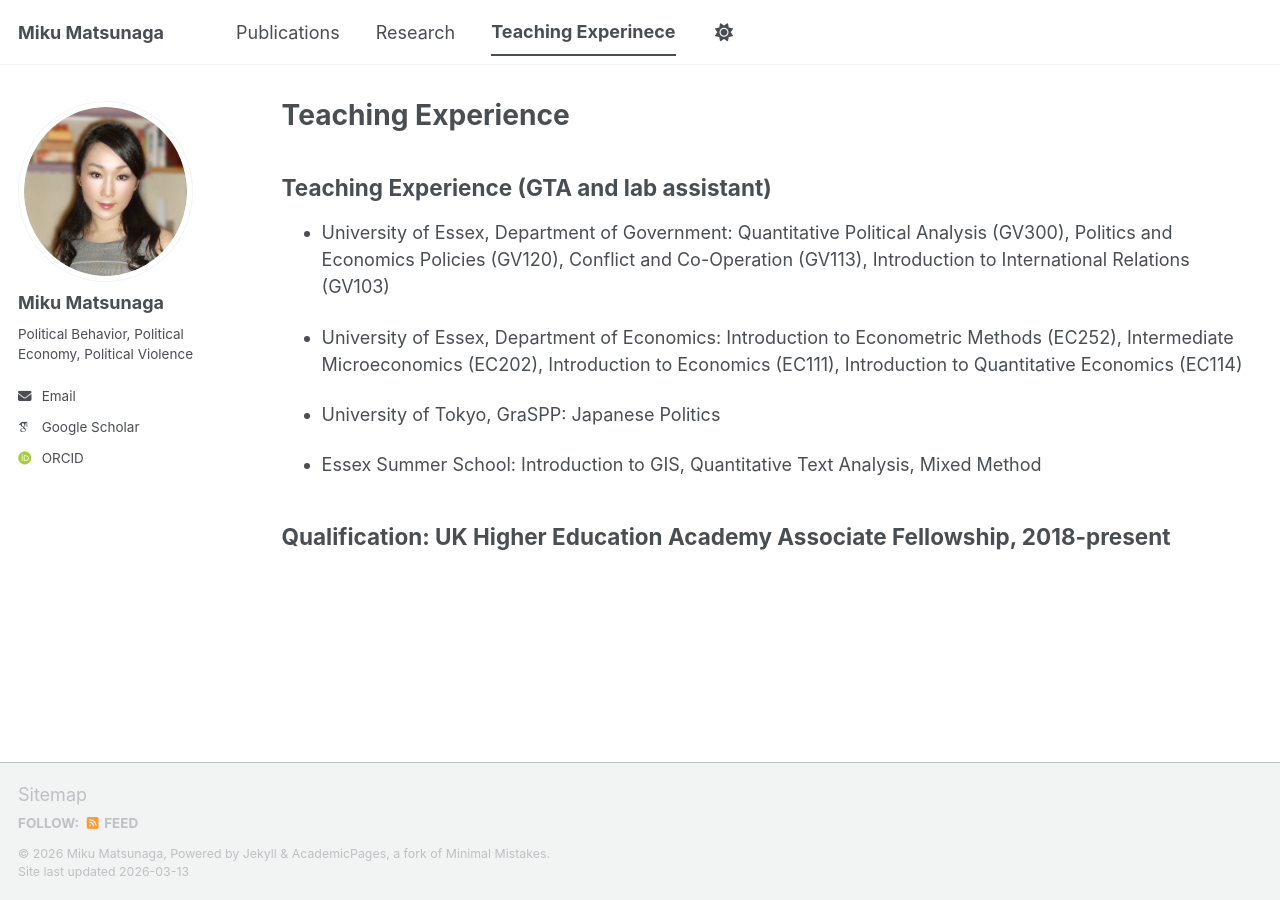
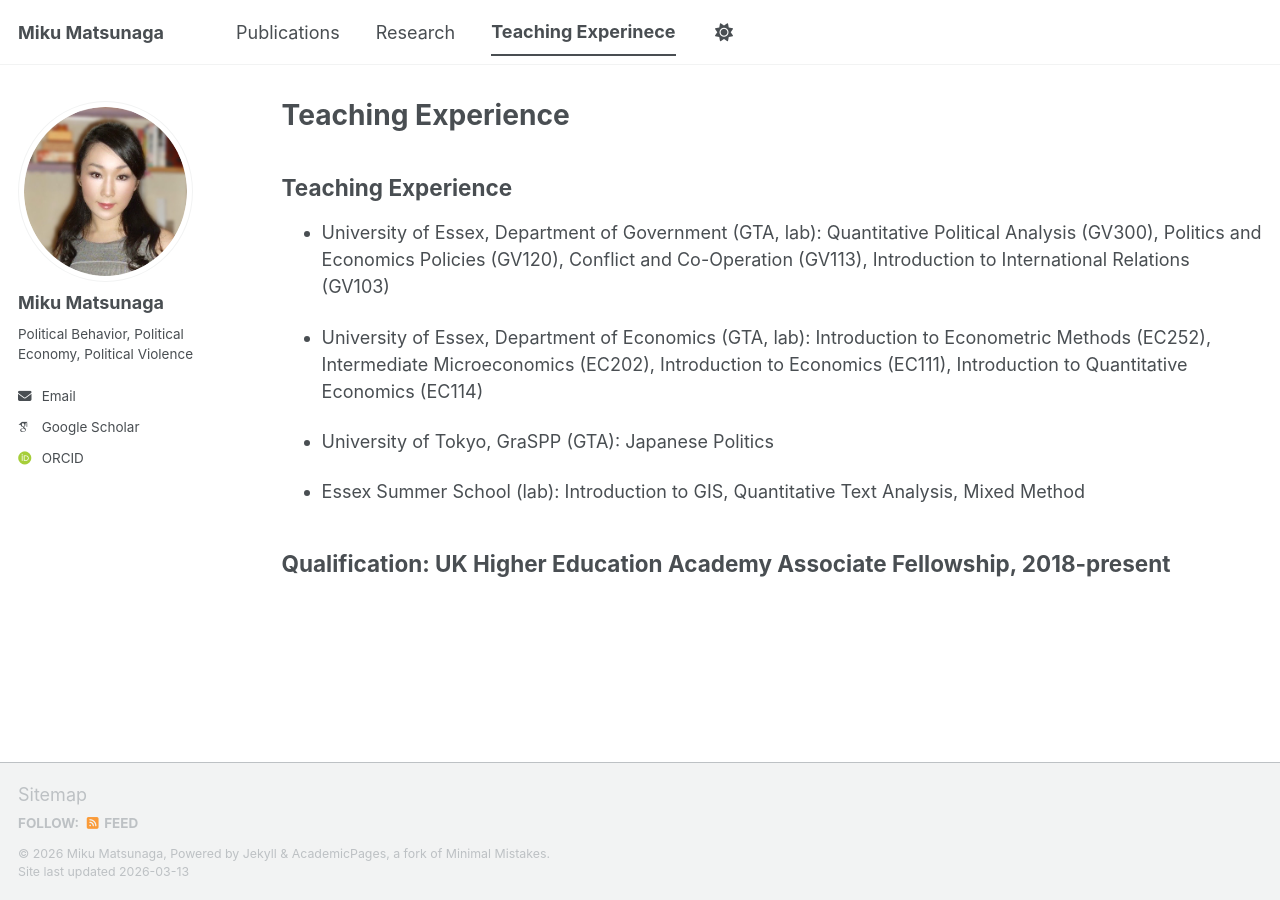
Before and after one commit to mikumatsunaga/mikumatsunaga.github.io, a Jekyll site: the page built from _pages/teachingexperience.md, in a window 1280 px wide. Built offline with Jekyll 4.4.1, drawn with Linux system fonts in a browser that asks for light colours; some web fonts are replaced; a script bundle is joined from its source files by our own code; library files that are not in the unit come from our copies.

Commit message:
Update teachingexperience.md

```diff
--- a/_pages/teachingexperience.md
+++ b/_pages/teachingexperience.md
@@ -5,14 +5,14 @@
 author_profile: true
 ---
 
-## Teaching Experience (GTA and lab assistant)
+## Teaching Experience
 
-- University of Essex, Department of Government: Quantitative Political Analysis (GV300), Politics and Economics Policies (GV120),  Conflict and Co-Operation (GV113), Introduction to International Relations (GV103)
+- University of Essex, Department of Government (GTA, lab): Quantitative Political Analysis (GV300), Politics and Economics Policies (GV120),  Conflict and Co-Operation (GV113), Introduction to International Relations (GV103)
 
-- University of Essex, Department of Economics: Introduction to Econometric Methods (EC252), Intermediate Microeconomics (EC202),  Introduction to Economics (EC111),  Introduction to Quantitative Economics (EC114)
+- University of Essex, Department of Economics (GTA, lab): Introduction to Econometric Methods (EC252), Intermediate Microeconomics (EC202),  Introduction to Economics (EC111),  Introduction to Quantitative Economics (EC114)
 
-- University of Tokyo, GraSPP: Japanese Politics
+- University of Tokyo, GraSPP (GTA): Japanese Politics
 
-- Essex Summer School: Introduction to GIS, Quantitative Text Analysis, Mixed Method
+- Essex Summer School (lab): Introduction to GIS, Quantitative Text Analysis, Mixed Method
 
 ## Qualification:  UK Higher Education Academy Associate Fellowship, 2018-present
```
